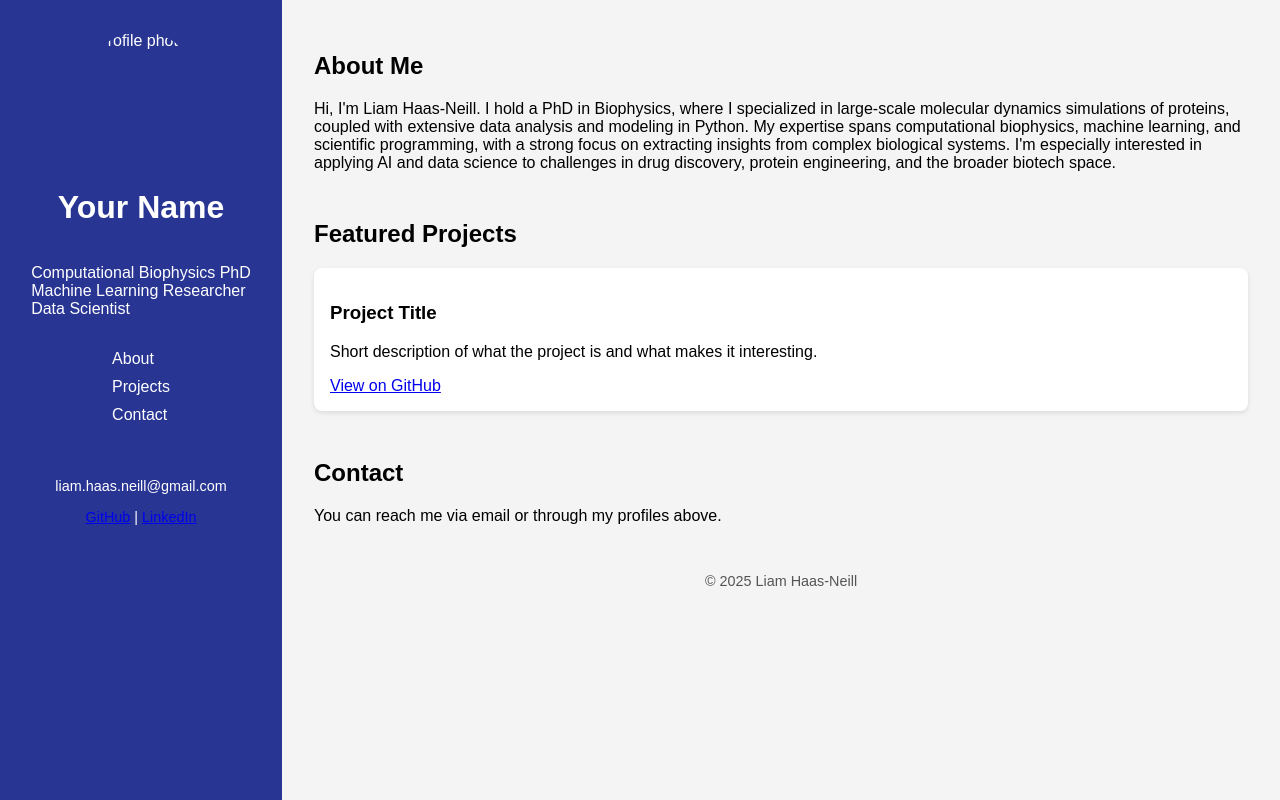
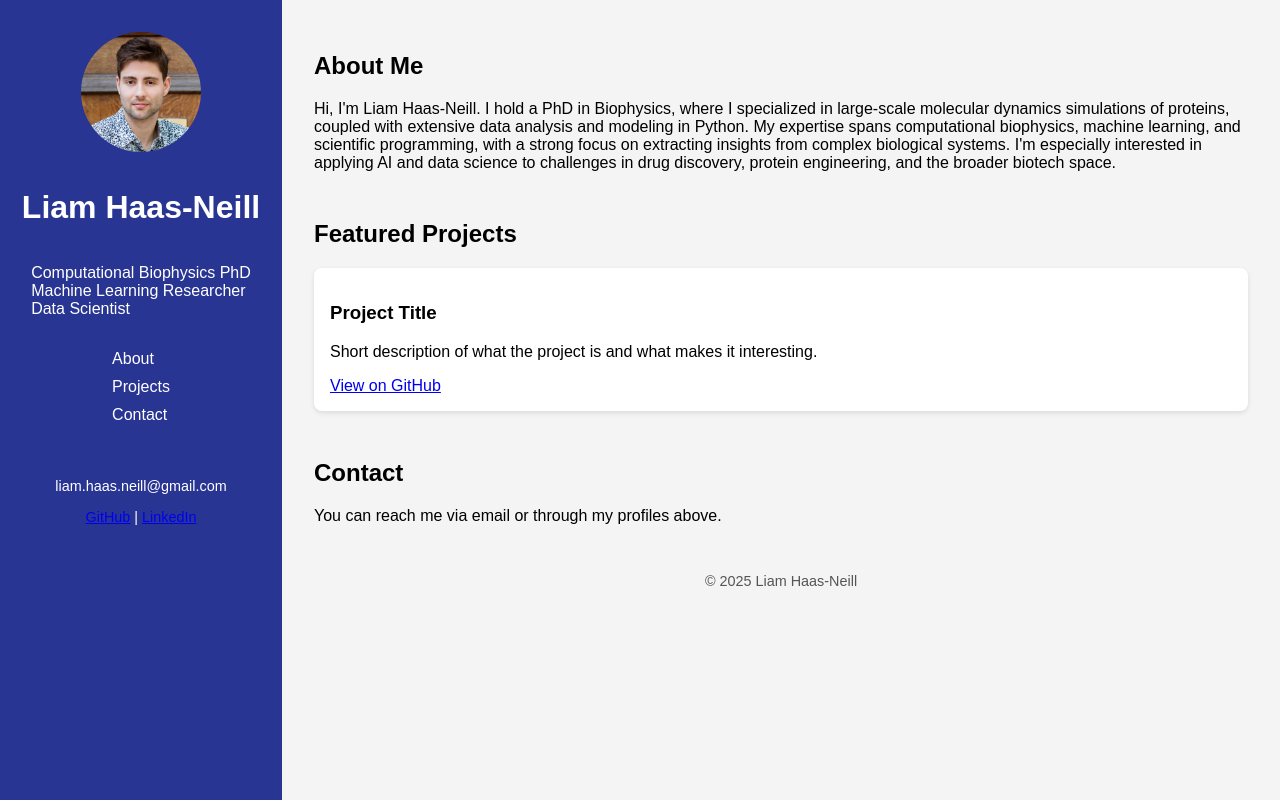
Before and after one commit to liamhn/liamhn.github.io, a plain HTML site: page index.html in a window 1280 px wide. Drawn offline with Linux system fonts and the light colour scheme.

Commit message:
Add files via upload

```diff
--- a/index.html
+++ b/index.html
@@ -8,8 +8,8 @@
 </head>
 <body>
   <div class="sidebar">
-    <img src="images/profile.jpg" alt="Profile photo" class="profile-pic"/>
-    <h1>Your Name</h1>
+    <img src="images/profile.png" alt="Profile photo" class="profile-pic"/>
+    <h1>Liam Haas-Neill</h1>
     <p> Computational Biophysics PhD <br> Machine Learning Researcher <br> Data Scientist </p>
     <nav>
       <ul>
```
